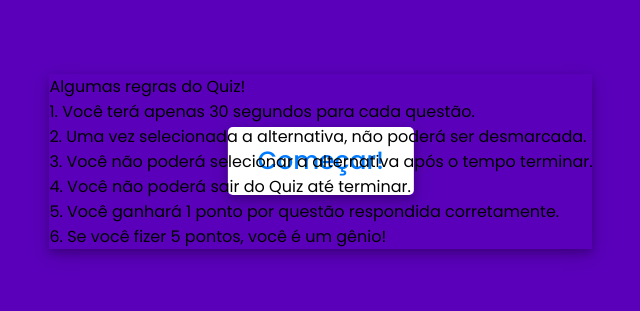
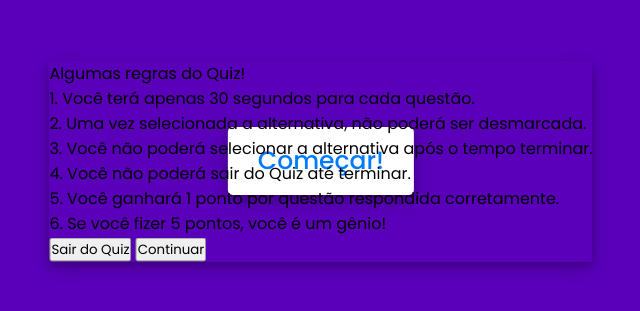
Before and after one commit to crime123/quizz-aplicativo-java, a plain HTML site: page index.html in a window 1280 px wide. Shown: the part 239-550 px from the top of the page, without its empty margins (319-959 px from the left). Drawn offline with Linux system fonts and the light colour scheme.

Commit message:
Update index.html

```diff
--- a/index.html
+++ b/index.html
@@ -1,21 +1,20 @@
-<!-- Created By Karisson Leonardo da Silva - karisson-leonardo-da-silva.vercel.app -->
+<!-- Created By Reinaldo de Oliveira - reinaldo-oliveira.vercel.app  -->
 <!DOCTYPE html>
 <html lang="en">
 
-  <head>
+<head>
     <meta charset="UTF-8">
-    <meta name="viewport" content="with=device-width, initial-scale=1.0">
+    <meta name="viewport" content="width=device-width, initial-scale=1.0">
     <title>Quiz</title>
     <link rel="stylesheet" href="css/style.css">
-    <link rel="stylesheet" href="https://cdnjs.cloudflare.com/ajax/libs/font-awesome/6.1.1/all.min.css" />
-  </head>
+    <link rel="stylesheet" href="https://cdnjs.cloudflare.com/ajax/libs/font-awesome/6.1.1/css/all.min.css" />
+</head>
 
-  <body>
-    <!-- start Quiz button-->
+<body>
+    <!-- start Quiz button -->
     <div class="start_btn"><button>Começar!</button></div>
-  </body>
 
-      <!-- Info Box -->
+    <!-- Info Box -->
     <div class="info_box">
         <div class="info-title"><span>Algumas regras do Quiz!</span></div>
         <div class="info-list">
@@ -25,3 +24,9 @@
             <div class="info">4. Você não poderá sair do Quiz até terminar.</div>
             <div class="info">5. Você ganhará <span>1 ponto</span> por questão respondida corretamente.</div>
             <div class="info">6. Se você fizer <span>5 pontos</span>, você é um gênio!</div>
+        </div>
+        <div class="buttons">
+            <button class="quit">Sair do Quiz</button>
+            <button class="restart">Continuar</button>
+        </div>
+    </div>
```
